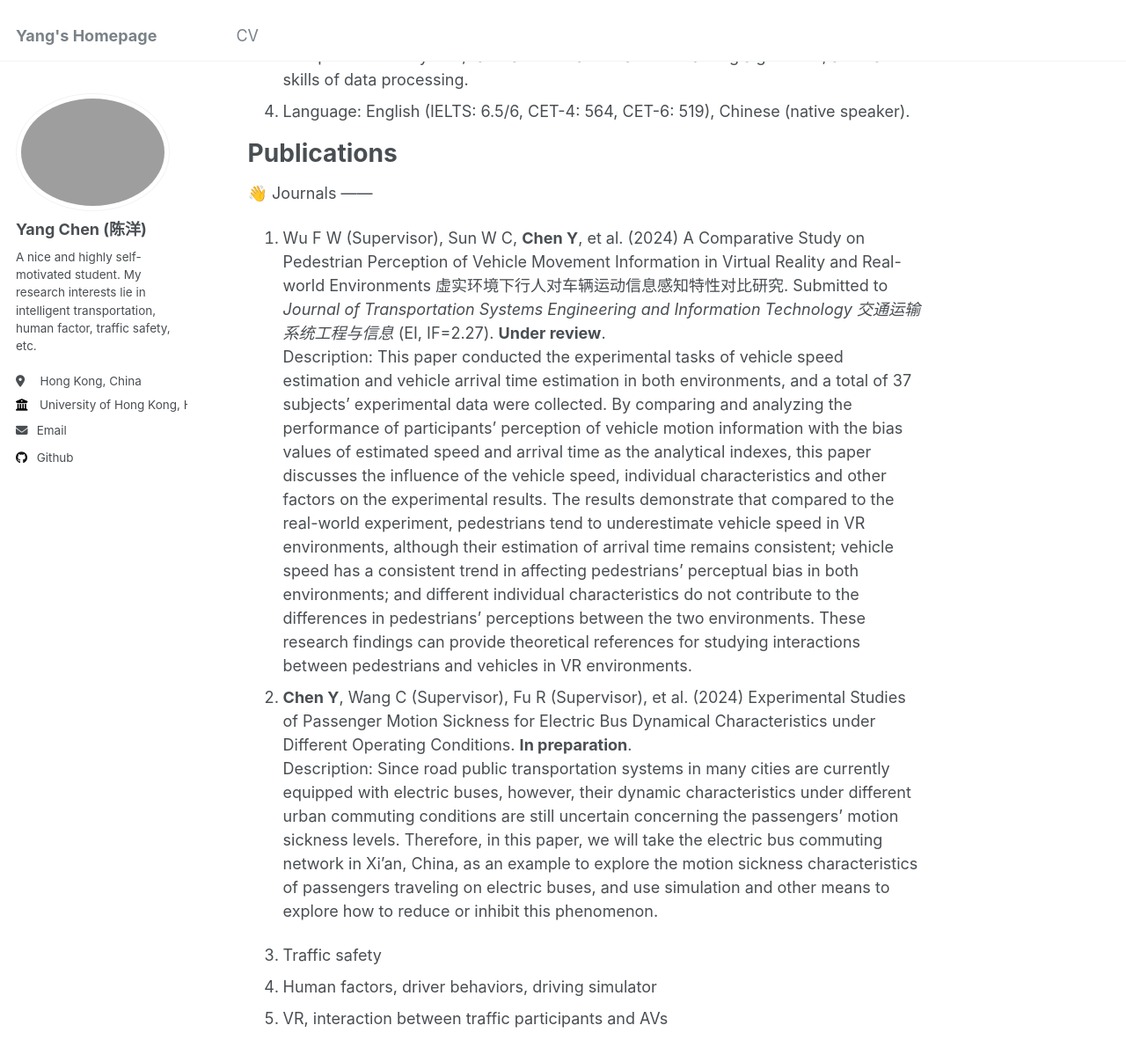
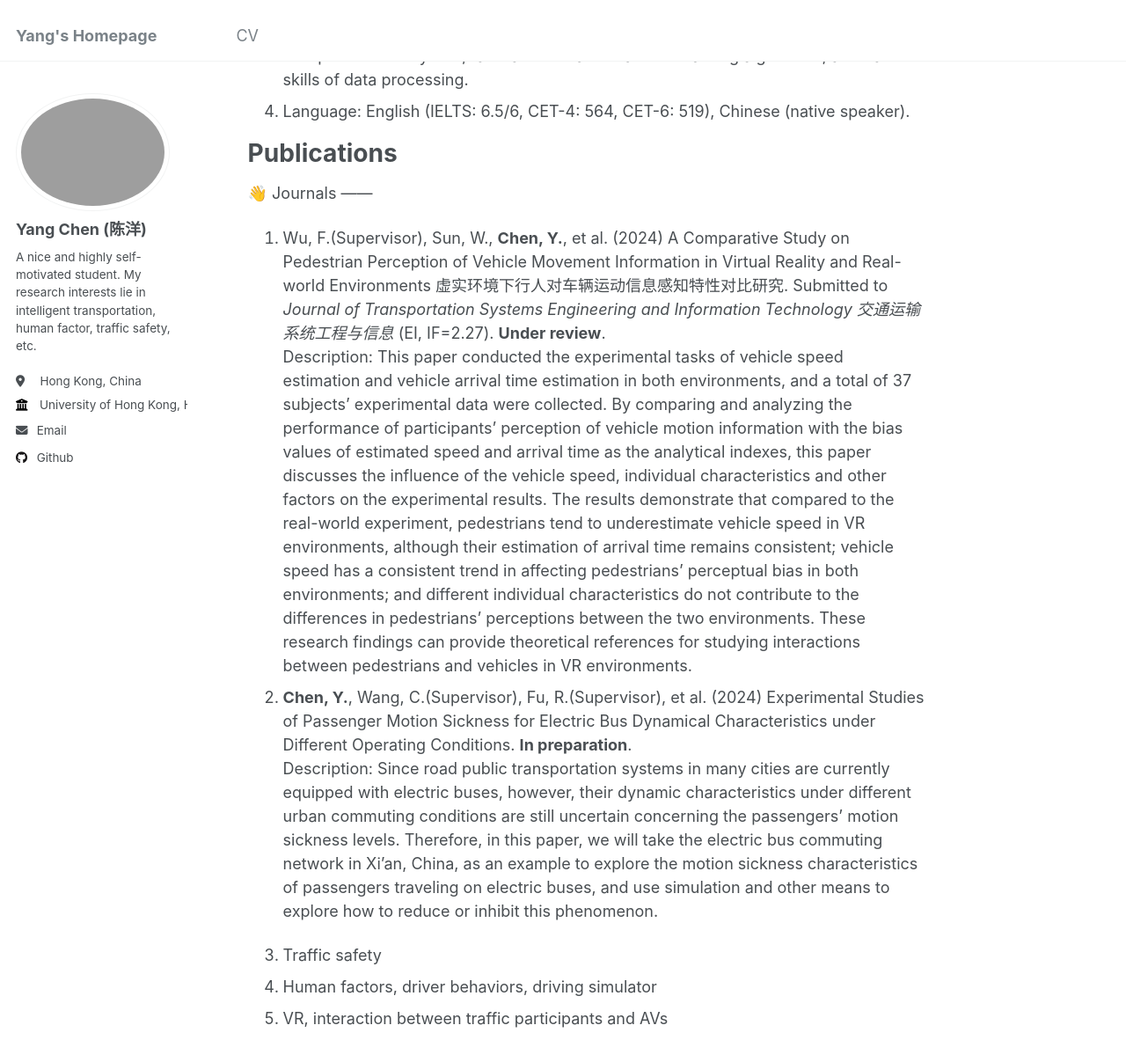
Before and after one commit to Sugar-eatingSheep/YangCHEN.github.io, a Jekyll site: the page built from _pages/about.md, in a window 1280 px wide and 1400 px high, scrolled down 1213 px. Shown: the top 1207 px of the window at 88% size. Built offline with Jekyll 4.4.1, drawn with Linux system fonts in a browser that asks for light colours.

```diff
--- a/_pages/about.md
+++ b/_pages/about.md
@@ -33,9 +33,9 @@ Publications
 ======
 👋 Journals
 ------
-1. Wu F W (Supervisor), Sun W C, **Chen Y**, et al. (2024) A Comparative Study on Pedestrian Perception of Vehicle Movement Information in Virtual Reality and Real-world Environments 虚实环境下行人对车辆运动信息感知特性对比研究. Submitted to *Journal of Transportation Systems Engineering and Information Technology 交通运输系统工程与信息* (EI, IF=2.27). **Under review**.
+1. Wu, F.(Supervisor), Sun, W., **Chen, Y.**, et al. (2024) A Comparative Study on Pedestrian Perception of Vehicle Movement Information in Virtual Reality and Real-world Environments 虚实环境下行人对车辆运动信息感知特性对比研究. Submitted to *Journal of Transportation Systems Engineering and Information Technology 交通运输系统工程与信息* (EI, IF=2.27). **Under review**.
 <br /> Description: This paper conducted the experimental tasks of vehicle speed estimation and vehicle arrival time estimation in both environments, and a total of 37 subjects' experimental data were collected. By comparing and analyzing the performance of participants' perception of vehicle motion information with the bias values of estimated speed and arrival time as the analytical indexes, this paper discusses the influence of the vehicle speed, individual characteristics and other factors on the experimental results. The results demonstrate that compared to the real-world experiment, pedestrians tend to underestimate vehicle speed in VR environments, although their estimation of arrival time remains consistent; vehicle speed has a consistent trend in affecting pedestrians' perceptual bias in both environments; and different individual characteristics do not contribute to the differences in pedestrians' perceptions between the two environments. These research findings can provide theoretical references for studying interactions between pedestrians and vehicles in VR environments.
-1. **Chen Y**, Wang C (Supervisor), Fu R (Supervisor), et al. (2024) Experimental Studies of Passenger Motion Sickness for Electric Bus Dynamical Characteristics under Different Operating Conditions. **In preparation**.
+1. **Chen, Y.**, Wang, C.(Supervisor), Fu, R.(Supervisor), et al. (2024) Experimental Studies of Passenger Motion Sickness for Electric Bus Dynamical Characteristics under Different Operating Conditions. **In preparation**.
 <br /> Description: Since road public transportation systems in many cities are currently equipped with electric buses, however, their dynamic characteristics under different urban commuting conditions are still uncertain concerning the passengers' motion sickness levels. Therefore, in this paper, we will take the electric bus commuting network in Xi'an, China, as an example to explore the motion sickness characteristics of passengers traveling on electric buses, and use simulation and other means to explore how to reduce or inhibit this phenomenon.
 
 1. Traffic safety
```
